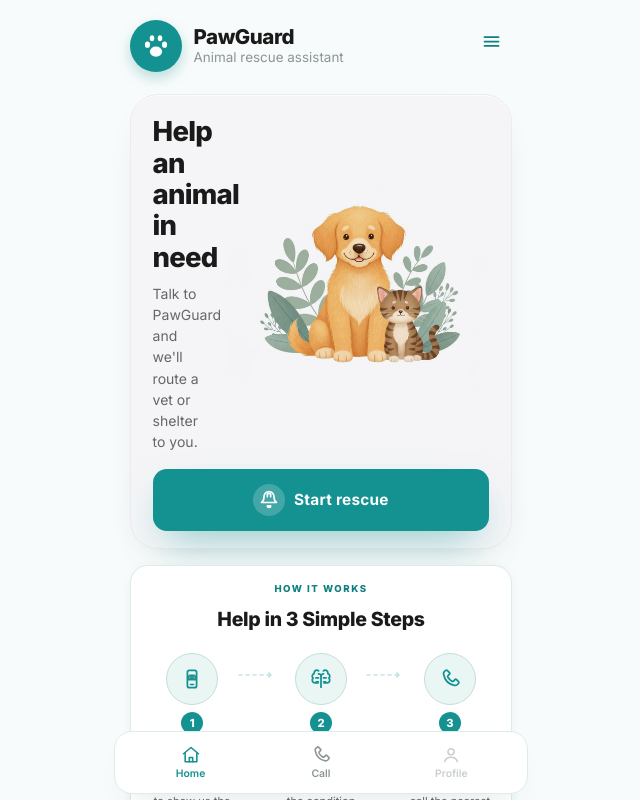
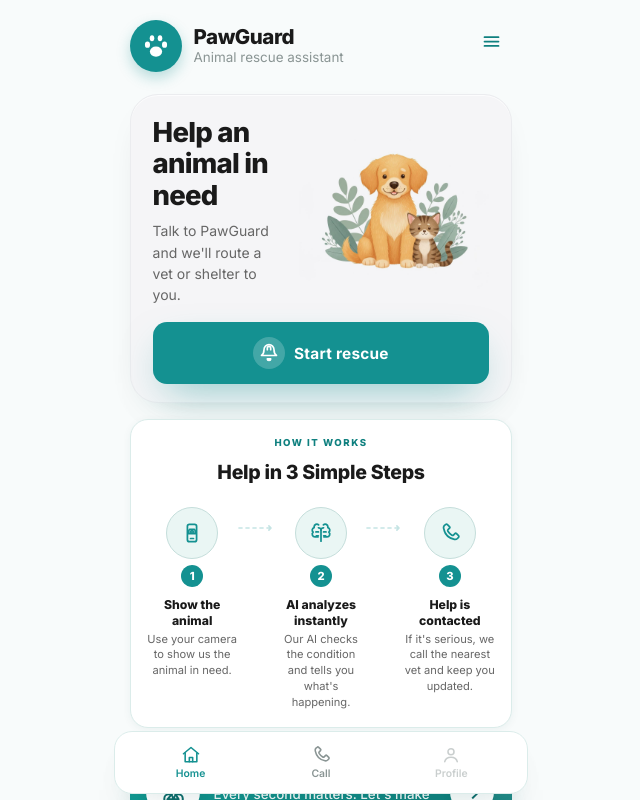
Before and after one commit to KavinduGama/Cursor-Hackathon---PawGuard, a React (Vite) app in the folder frontend/: page / in a window 1280 px wide. Shown: the whole page, without its empty margins (319-959 px from the left). Built offline with nearby package versions, Linux system fonts and the light colour scheme; no server answers.

Commit message:
fix: adjust hero card illustration size for better layout
Scale hero illustration to fit alongside heading, improve text wrapping.

Co-authored-by: Kavindu Deshappriya Gammanpila <175528993+KavinduGama@users.noreply.github.com>

```diff
--- a/frontend/src/styles.css
+++ b/frontend/src/styles.css
@@ -313,7 +313,7 @@ a {
 }
 
 .landing-hero-art {
-  width: clamp(180px, 56vw, 260px);
+  width: clamp(140px, 42vw, 190px);
   flex-shrink: 0;
 }
 
```
